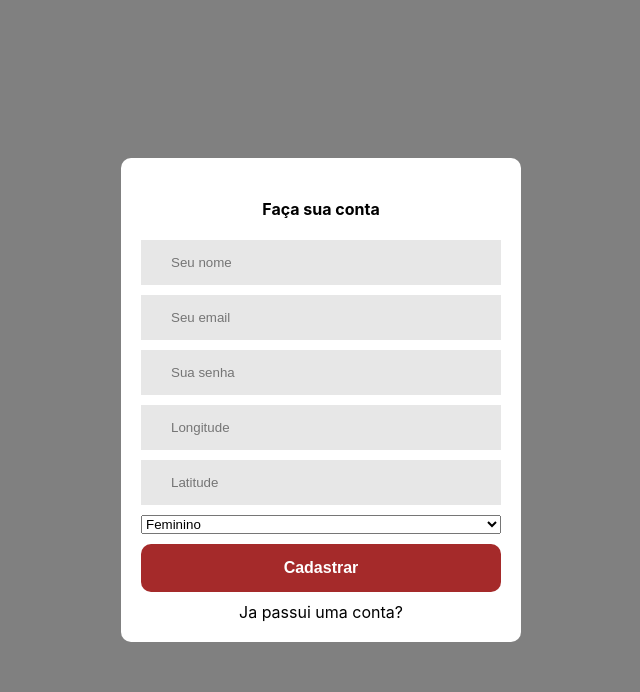
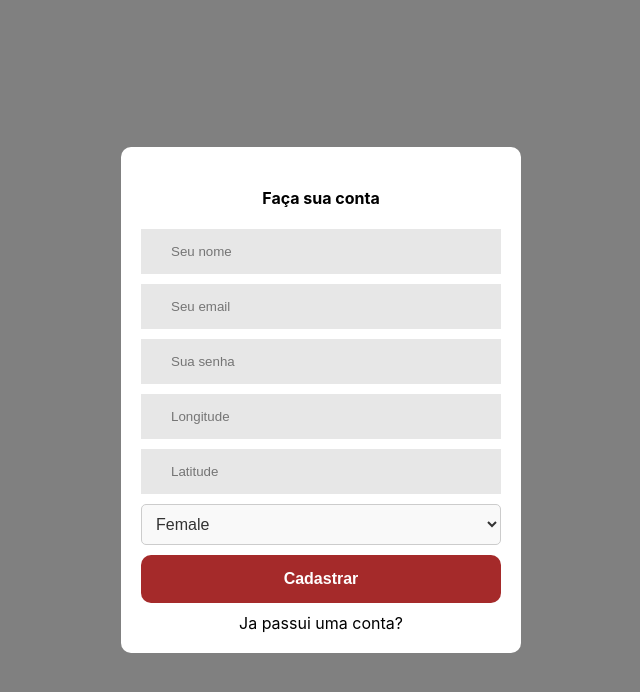
Before and after one commit to Raafaeel/Trabalho-Sistemas-Distribuidos, a Next.js app in the folder Programa para cadastro de usuários/nextjs-login/: page /cadastro in a window 1280 px wide. Shown: the top 692 px of the page, without its empty margins (319-959 px from the left). Built offline with nearby package versions, Linux system fonts and the light colour scheme.

Commit message:
asda
asdasd

```diff
--- a/Programa para cadastro de usuários/nextjs-login/pages/cadastro.js
+++ b/Programa para cadastro de usuários/nextjs-login/pages/cadastro.js
@@ -84,10 +84,13 @@ export default function CadastroPage() {
                         value={formData.latitude}
                         onChange={(e) => handleFormEdit(e, 'latitude')}
                     />
-                    <select {...register("sexo", { required: true })}>
-                        <option value="female">Feminino</option>
-                        <option value="male">Masculino</option>
-                    </select>
+                        <select
+                        {...register("sexo", { required: true })}
+                        className={styles.genderSelect}>
+                            <option value="female">Female</option>
+                            <option value="male">Male</option>
+                            </select>
+
                     <Button>Cadastrar</Button>
                     {error && <p className={styles.error}>{error}</p>}
                     <Link href='/login'>Ja passui uma conta?</Link>
--- a/Programa para cadastro de usuários/nextjs-login/pages/index.js
+++ b/Programa para cadastro de usuários/nextjs-login/pages/index.js
@@ -1,5 +1,6 @@
 import { setCookie } from 'cookies-next';
 import { useEffect } from 'react';
+import styles from '../styles/Login.module.css';
 import { verifica } from '../services/user';
 export default function Home() {
   return (
--- a/Programa para cadastro de usuários/nextjs-login/styles/login.module.css
+++ b/Programa para cadastro de usuários/nextjs-login/styles/login.module.css
@@ -1,4 +1,4 @@
-.background{
+.background {
     background-color: gray;
     min-height: 100vh;
     display: flex;
@@ -6,13 +6,30 @@
     justify-content: center;
 }
 
-.form{
+.form {
     display: flex;
     flex-direction: column;
     gap: 10px;
 }
 
-.error{
+.error {
     color: red;
     font-weight: bold;
 }
+
+.genderSelect {
+    width: 100%;
+    padding: 10px;
+    border: 1px solid #ccc;
+    border-radius: 5px;
+    font-size: 16px;
+    background-color: #f9f9f9;
+    color: #333;
+    outline: none;
+    transition: all 0.3s ease;
+}
+
+.genderSelect:focus {
+    border-color: red;
+    background-color: #fff;
+}
```
